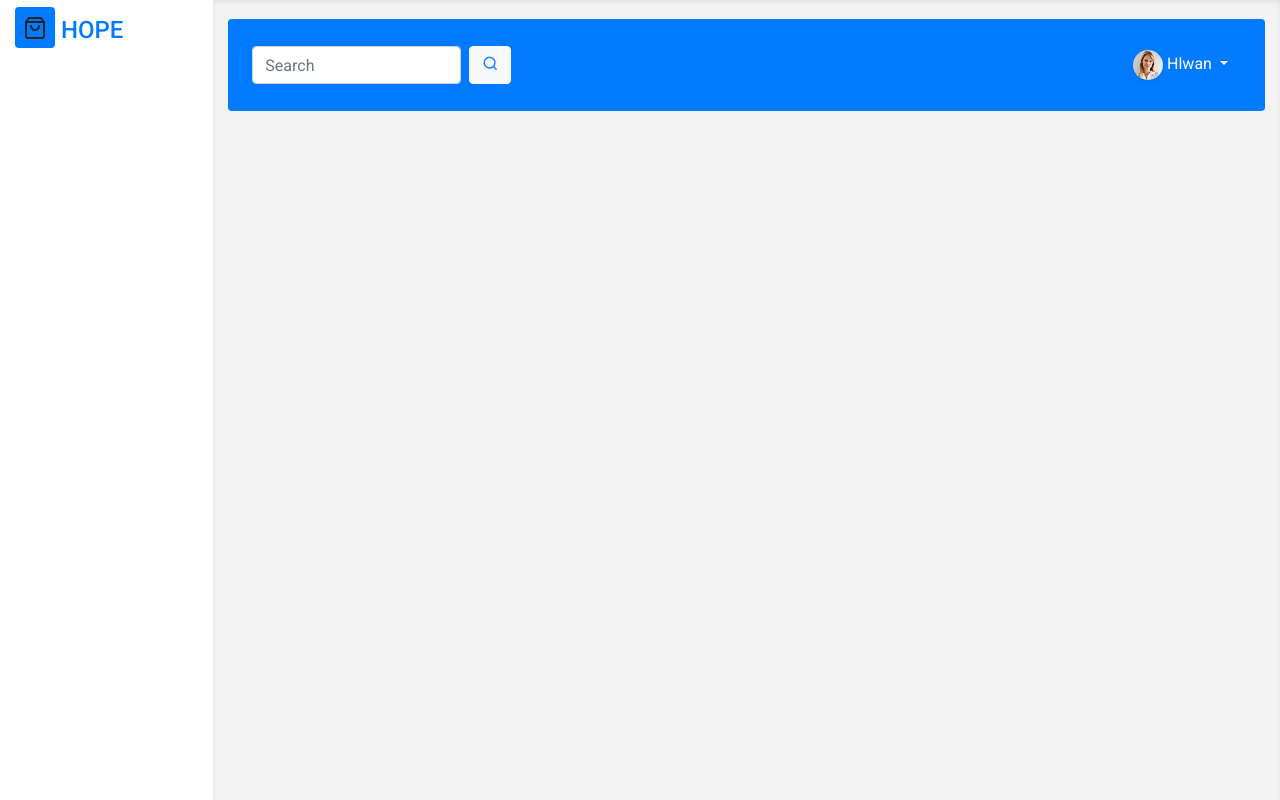
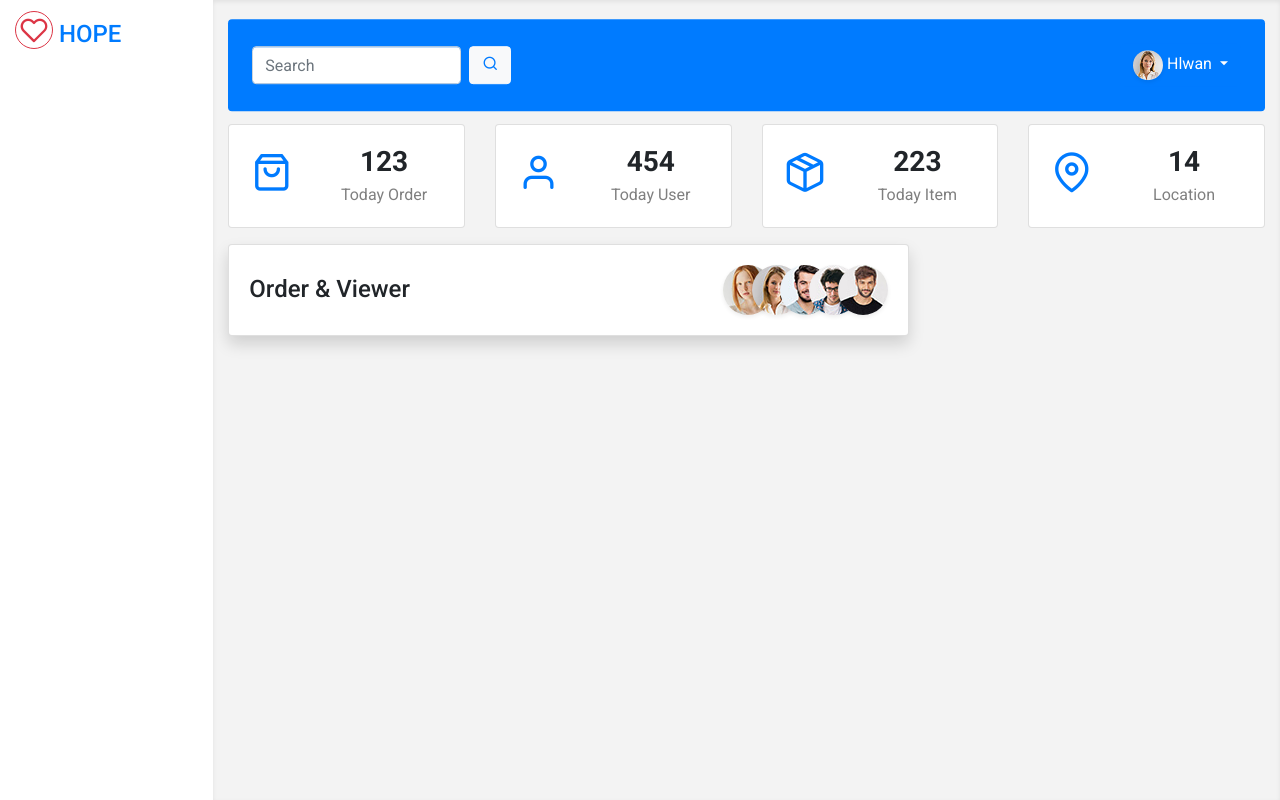
Before and after one commit to hlwanmoe-101/admin-dashboard, a plain HTML site: page template.html in a window 1280 px wide. Drawn offline with nearby package versions, Linux system fonts and the light colour scheme; files whose address does not match are found by name.

Commit message:
card insert

```diff
--- a/css/style.css
+++ b/css/style.css
@@ -39,3 +39,6 @@
   height: 30px;
   border-radius: 50%;
 }
+.ov-img{
+  margin-left: -25px;
+}
--- /dev/null
+++ b/js/dashboard.js
@@ -0,0 +1,4 @@
+$(".counter-up").counterUp({
+  delay: 10,
+  time: 1000,
+});
--- a/template.html
+++ b/template.html
@@ -18,16 +18,29 @@
         <div class="col-12 col-lg-3 col-xl-2 vh-100 sidebar">
           <div class="d-flex justify-content-between align-items-center py-3">
             <div class="h4">
-              <span class="feather-shopping-bag rounded bg-primary p-2"></span>
+              <span
+                class="
+                  feather-heart
+                  text-danger
+                  rounded-circle
+                  border border-danger
+                  bg-white
+                  h3
+                  p-1
+                "
+              ></span>
               <span class="text-primary">HOPE</span>
             </div>
             <button class="hide-sidebar-btn btn btn-link d-lg-none">
-              <i class="feather-x-circle text-light" style="font-size: 3em"></i>
+              <i
+                class="feather-x-circle text-primary"
+                style="font-size: 3em"
+              ></i>
             </button>
           </div>
         </div>
         <div class="col-12 col-lg-9 col-xl-10 vh-100 py-3 content">
-          <div class="row header">
+          <div class="row header mb-3">
             <div class="col-12">
               <div
                 class="
@@ -80,7 +93,7 @@
                       <a class="dropdown-item" href="#">Another action</a>
                     </li>
                     <li>
-                      <a class="dropdown-item" href="#">Something else here</a>
+                      <a class="dropdown-item" href="#">Logout</a>
                     </li>
                   </ul>
                 </div>
@@ -88,14 +101,112 @@
             </div>
           </div>
           <div class="row">
-            <div class="col-12">
-              <div class="vh-100"></div>
+            <div class="col-12 col-md-6 col-lg-6 col-xl-3">
+              <div class="card mb-3">
+                <div class="card-body">
+                  <div class="row">
+                    <div class="col-4 h1 text-center my-auto text-primary">
+                      <i class="feather-shopping-bag"></i>
+                    </div>
+                    <div class="col-8 text-center">
+                      <p class="mb-1 font-weight-bold h3">
+                        <span class="counter-up">123</span>
+                      </p>
+                      <span class="mb-1 text-black-50">Today Order</span>
+                    </div>
+                  </div>
+                </div>
+              </div>
             </div>
-            <div class="col-12">
-              <div class="vh-100 bg-info"></div>
+            <div class="col-12 col-md-6 col-lg-6 col-xl-3">
+              <div class="card mb-3">
+                <div class="card-body">
+                  <div class="row">
+                    <div class="col-4 h1 text-center my-auto text-primary">
+                      <i class="feather-user"></i>
+                    </div>
+                    <div class="col-8 text-center">
+                      <p class="mb-1 font-weight-bold h3">
+                        <span class="counter-up">454</span>
+                      </p>
+                      <span class="mb-1 text-black-50">Today User</span>
+                    </div>
+                  </div>
+                </div>
+              </div>
             </div>
-            <div class="col-12">
-              <div class="vh-100"></div>
+            <div class="col-12 col-md-6 col-lg-6 col-xl-3">
+              <div class="card mb-3">
+                <div class="card-body">
+                  <div class="row">
+                    <div class="col-4 h1 text-center my-auto text-primary">
+                      <i class="feather-package"></i>
+                    </div>
+                    <div class="col-8 text-center">
+                      <p class="mb-1 font-weight-bold h3">
+                        <span class="counter-up">223</span>
+                      </p>
+                      <span class="mb-1 text-black-50">Today Item</span>
+                    </div>
+                  </div>
+                </div>
+              </div>
+            </div>
+            <div class="col-12 col-md-6 col-lg-6 col-xl-3">
+              <div class="card mb-3">
+                <div class="card-body">
+                  <div class="row">
+                    <div class="col-4 h1 text-center my-auto text-primary">
+                      <i class="feather-map-pin"></i>
+                    </div>
+                    <div class="col-8 text-center">
+                      <p class="mb-1 font-weight-bold h3">
+                        <span class="counter-up">14</span>
+                      </p>
+                      <span class="mb-1 text-black-50">Location</span>
+                    </div>
+                  </div>
+                </div>
+              </div>
+            </div>
+
+            <div class="col-12 col-xl-8">
+              <div class="card shadow">
+                <div class="card-body">
+                  <div
+                    class="d-flex justify-content-between align-items-center"
+                  >
+                    <span class="h4 mb-0">Order & Viewer</span>
+                    <div class="">
+                      <img
+                        src="img/user/avatar2.jpg"
+                        class="ov-img rounded-circle shadow-sm"
+                        alt=""
+                      />
+                      <img
+                        src="img/user/avatar1.jpg"
+                        class="ov-img rounded-circle shadow-sm"
+                        alt=""
+                      />
+                      <img
+                        src="img/user/avatar3.jpg"
+                        class="ov-img rounded-circle shadow-sm"
+                        alt=""
+                      />
+                      <img
+                        src="img/user/avatar4.jpg"
+                        class="ov-img rounded-circle shadow-sm"
+                        alt=""
+                      />
+                      <img
+                        src="img/user/avatar5.jpg"
+                        class="ov-img rounded-circle shadow-sm"
+                        alt=""
+                      />
+                    </div>
+                  </div>
+                </div>
+              </div>
             </div>
           </div>
         </div>
@@ -104,6 +215,10 @@
     <script src="vendor/jquery-3.6.0.min.js"></script>
     <script src="https://unpkg.com/@popperjs/core@2"></script>
     <script src="vendor/bootstrap/js/bootstrap.bundle.min.js"></script>
+    <script src="vendor/way_point/jquery.waypoints.js"></script>
+    <script src="vendor/counter_up/counter_up.js"></script>
+    <script src="vendor/chart_js/chart.min.js"></script>
     <script src="js/app.js"></script>
+    <script src="js/dashboard.js"></script>
   </body>
 </html>
```
